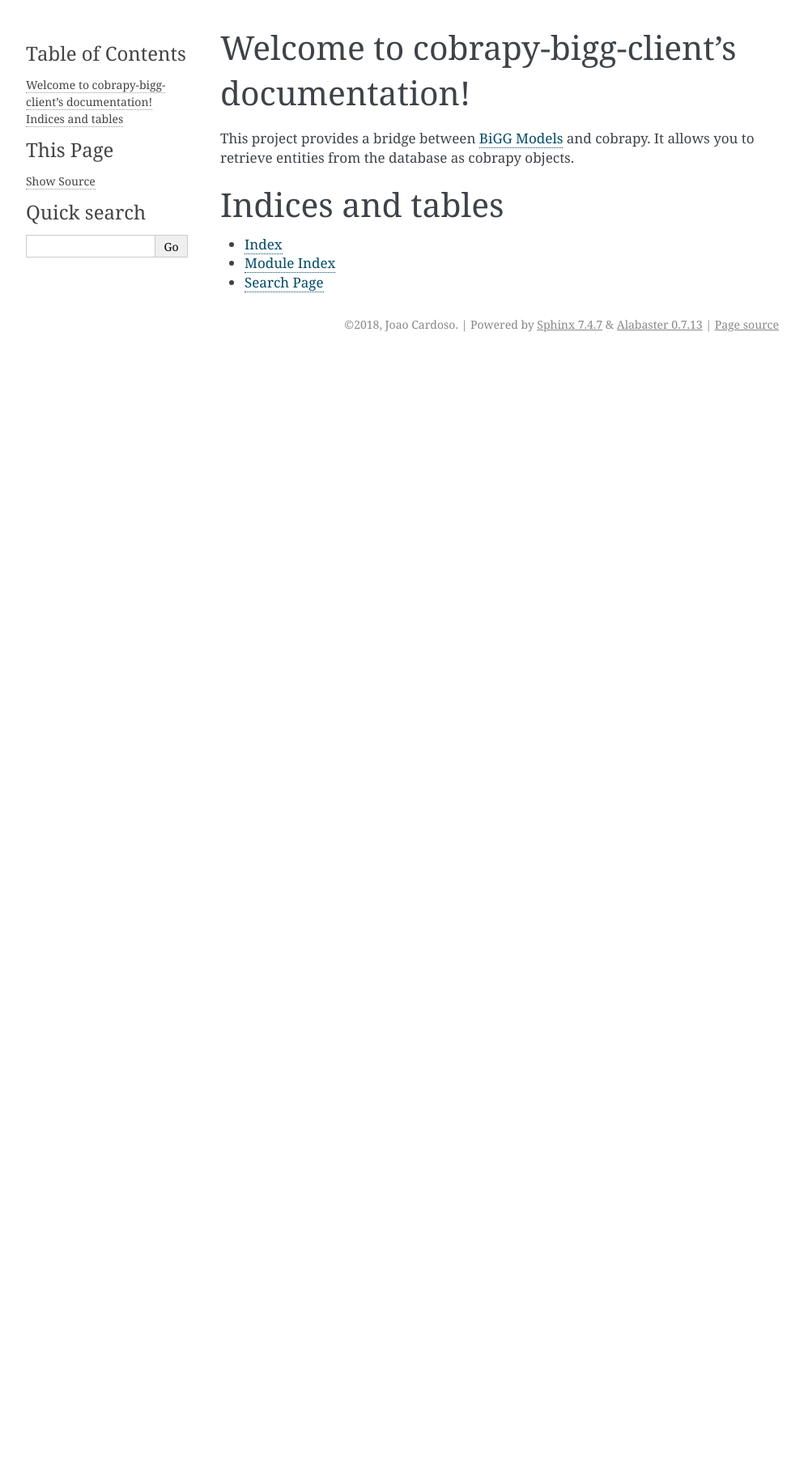
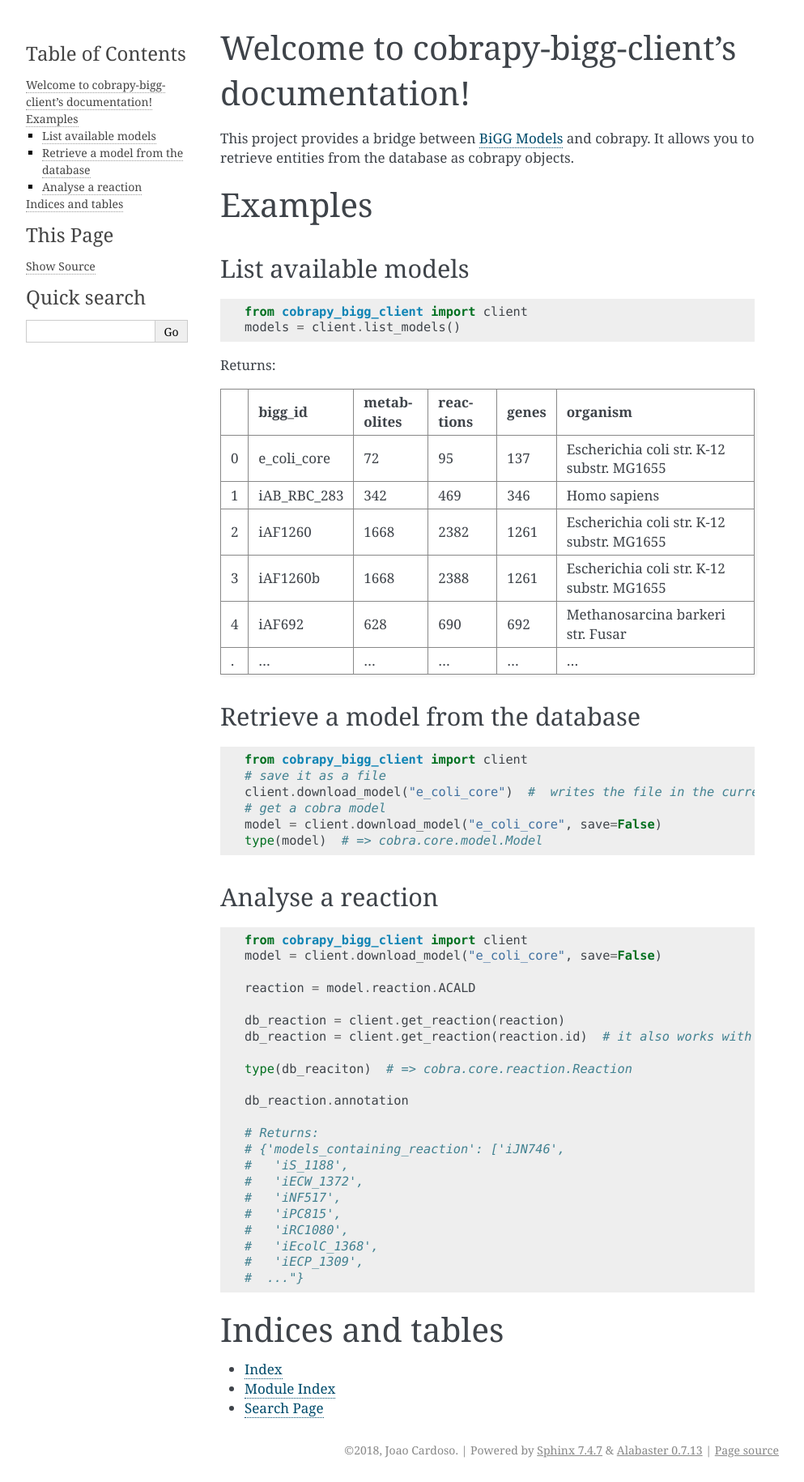
Before and after one commit to opencobra/cobrapy-bigg-client, a Sphinx documentation site: the page built from docs/index.rst, in a window 1280 px wide. Shown: the whole page at 81% size, without its empty margins (148-1141 px from the left). Built offline with Sphinx 7.4.7, drawn with Linux system fonts in a browser that asks for light colours; before the commit the page ends 900 px from its top, so only the background shows below that.

Commit message:
chore: add examples to documentation

```diff
--- a/docs/index.rst
+++ b/docs/index.rst
@@ -10,7 +10,76 @@ This project provides a bridge between `BiGG Models <http://bigg.ucsd.edu>`_ and
 entities from the database as cobrapy objects.
 
 
+Examples
+========
 
+List available models
+---------------------
+
+.. code-block:: python
+
+   from cobrapy_bigg_client import client
+   models = client.list_models()
+
+
+Returns:
+
++---+-------------+-------------+-----------+-------+-------------------------------------------+
+|   | bigg_id     | metabolites | reactions | genes | organism                                  |
++===+=============+=============+===========+=======+===========================================+
+| 0 | e_coli_core | 72          | 95        | 137   | Escherichia coli str. K-12 substr. MG1655 |
++---+-------------+-------------+-----------+-------+-------------------------------------------+
+| 1 | iAB_RBC_283 | 342         | 469       | 346   | Homo sapiens                              |
++---+-------------+-------------+-----------+-------+-------------------------------------------+
+| 2 | iAF1260     | 1668        | 2382      | 1261  | Escherichia coli str. K-12 substr. MG1655 |
++---+-------------+-------------+-----------+-------+-------------------------------------------+
+| 3 | iAF1260b    | 1668        | 2388      | 1261  | Escherichia coli str. K-12 substr. MG1655 |
++---+-------------+-------------+-----------+-------+-------------------------------------------+
+| 4 | iAF692      | 628         | 690       | 692   | Methanosarcina barkeri str. Fusar         |
++---+-------------+-------------+-----------+-------+-------------------------------------------+
+| . | ...         | ...         | ...       | ...   | ...                                       |
++---+-------------+-------------+-----------+-------+-------------------------------------------+
+
+
+Retrieve a model from the database
+----------------------------------
+
+.. code-block:: python
+
+   from cobrapy_bigg_client import client
+   # save it as a file
+   client.download_model("e_coli_core")  #  writes the file in the current folder
+   # get a cobra model
+   model = client.download_model("e_coli_core", save=False)
+   type(model)  # => cobra.core.model.Model
+
+Analyse a reaction
+------------------
+
+.. code-block:: python
+
+   from cobrapy_bigg_client import client
+   model = client.download_model("e_coli_core", save=False)
+
+   reaction = model.reaction.ACALD
+
+   db_reaction = client.get_reaction(reaction)
+   db_reaction = client.get_reaction(reaction.id)  # it also works with id
+
+   type(db_reaciton)  # => cobra.core.reaction.Reaction
+
+   db_reaction.annotation
+
+   # Returns:
+   # {'models_containing_reaction': ['iJN746',
+   #   'iS_1188',
+   #   'iECW_1372',
+   #   'iNF517',
+   #   'iPC815',
+   #   'iRC1080',
+   #   'iEcolC_1368',
+   #   'iECP_1309',
+   #  ..."}
 
 .. toctree::
    :maxdepth: 2
```
